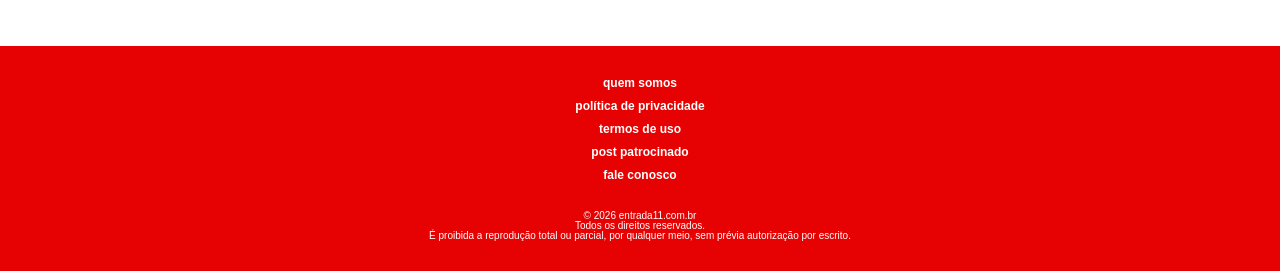
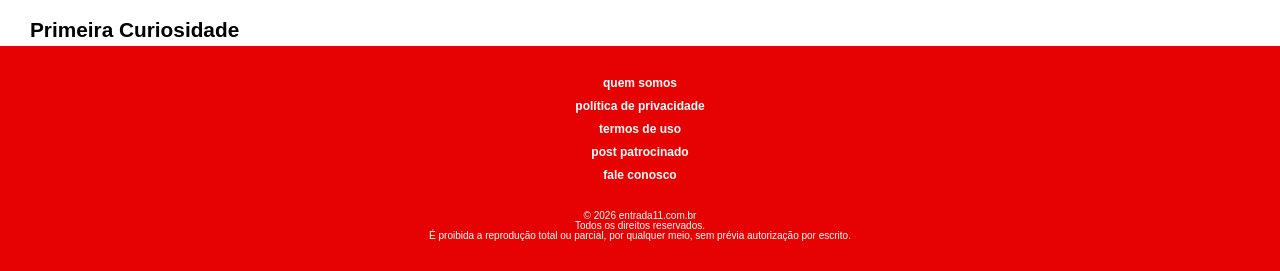
Before and after one commit to entrada11portal/entrada11portal.github.io, a Jekyll site: the page built from _posts/2026-02-21-entretenimento1.md, in a window 1280 px wide and 900 px high, scrolled down 769 px, cut to the strip 629-900 px from the top of the window. Built offline with Jekyll 4.4.1, drawn with Linux system fonts in a browser that asks for light colours.

Commit message:
Update carousel.html

```diff
--- a/_includes/carousel.html
+++ b/_includes/carousel.html
@@ -21,8 +21,8 @@
     <!-- Indicadores -->
     <div class="carousel-indicators"></div>
 
-    <div class="carousel-title">{{ post.title }}</div>
+
 
   </div>
-
+    <div class="carousel-title">{{ post.title }}</div>
 </div>
```
